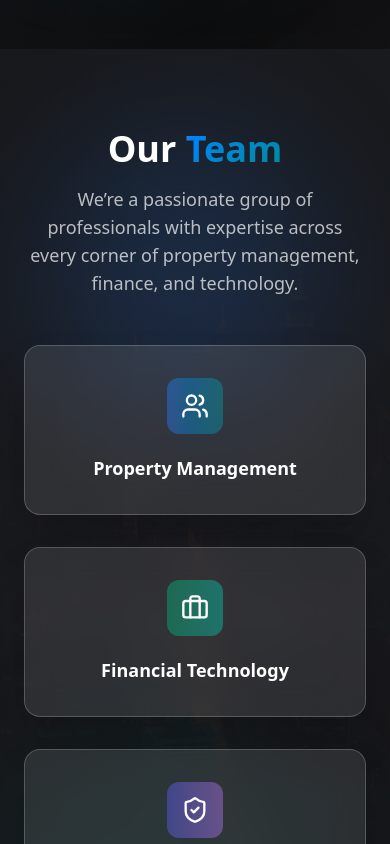
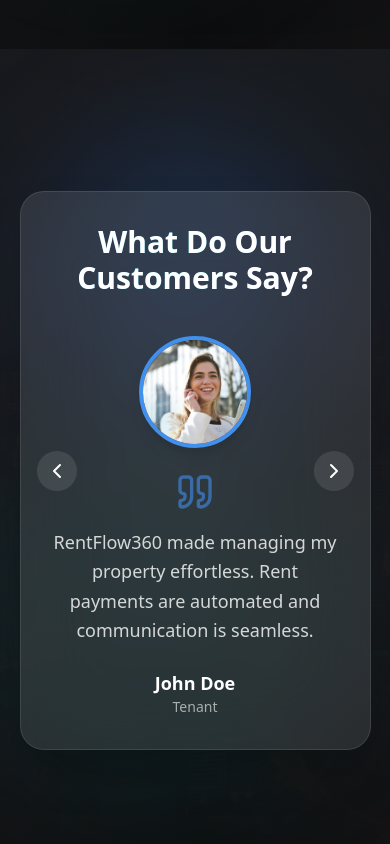
Before and after one commit to alexkemboi/kipsrealityweb, a Next.js app: page / in a window 390 px wide. Shown: the part 4600-5444 px from the top of the page. Built offline with nearby package versions, Linux system fonts and the light colour scheme.

Commit message:
feat:Added testimonial to main page and adjusted bg

```diff
--- a/src/app/page.tsx
+++ b/src/app/page.tsx
@@ -9,6 +9,7 @@
 import Services from "../components/LandingPage/ServicesSection";
 import Plans from "../components/LandingPage/Plans";
 import Contact from "../components/LandingPage/ContactUs";
+import Testimonials from "../components/LandingPage/Testimonial";
 
 export default function Home() {
 
@@ -21,6 +22,7 @@
       {/* About Us Section */}
       <About />
       <WhatMakes />
+      <Testimonials />
       <OurTeam />
       <BrandPromise />
       <Services />
--- a/src/components/LandingPage/Testimonial.tsx
+++ b/src/components/LandingPage/Testimonial.tsx
@@ -2,6 +2,8 @@
 
 import Image from "next/image";
 import { ChevronLeft, ChevronRight, Quote } from "lucide-react";
+import aboutBg from "@/assets/hero-cityscape.jpg";
+
 import { useState } from "react";
 
 const testimonials = [
@@ -35,13 +37,34 @@
   const { name, role, image, text } = testimonials[index];
 
   return (
-    <section className="relative py-20 bg-[#111d33] text-white overflow-hidden flex items-center justify-center">
-      {/* Floating Gradient Orbs */}
-      <div className="absolute top-10 left-10 w-64 h-64 bg-blue-500/20 blur-3xl rounded-full animate-float-slow"></div>
-      <div className="absolute bottom-10 right-10 w-72 h-72 bg-cyan-500/20 blur-3xl rounded-full animate-float-medium"></div>
+   <section
+      id="about"
+      className="relative min-h-screen flex items-center justify-center overflow-hidden"
+    >
+      {/* Background Image & Overlays */}
+      <div className="absolute inset-0 z-0">
+        <Image
+          src={aboutBg}
+          alt="City skyline background for About section"
+          fill
+          className="object-cover"
+          quality={90}
+          priority
+        />
+        <div className="absolute inset-0 bg-neutral-900/95" />
+        <div className="absolute inset-0 bg-gradient-to-t from-neutral-950/80 via-transparent to-neutral-900/60" />
+        <div className="absolute inset-0 bg-gradient-to-r from-neutral-900/40 via-transparent to-neutral-900/40" />
+        <div className="absolute inset-0 opacity-[0.03]">
+          <div className="absolute inset-0 bg-[linear-gradient(rgba(255,255,255,0.1)_1px,transparent_1px),linear-gradient(90deg,rgba(255,255,255,0.1)_1px,transparent_1px)] bg-[size:80px_80px] [mask-image:radial-gradient(ellipse_60%_50%_at_50%_50%,black,transparent)]" />
+        </div>
+
+        {/* Floating Orbs */}
+        <div className="absolute top-20 left-10 w-72 h-72 bg-blue-500/15 rounded-full blur-3xl animate-float-slow" />
+        <div className="absolute bottom-20 right-10 w-96 h-96 bg-cyan-500/10 rounded-full blur-3xl animate-float-medium delay-2000" />
+      </div>
 
       {/* Main Container */}
-      <div className="relative z-10 w-[90%] max-w-4xl bg-white/10 border border-white/10 backdrop-blur-2xl rounded-3xl shadow-2xl p-8 md:p-12 flex flex-col items-center text-center transition-all duration-300 hover:shadow-blue-500/20">
+      <div className="relative z-10 w-[90%] -w-4xl bg-white/10 border border-white/10 backdrop-blur-2xl rounded-3xl shadow-2xl p-8 md:p-12 flex flex-col items-center text-center transition-all duration-300 hover:shadow-blue-500/20">
         {/* Heading */}
         <h2 className="font-poppins font-bold text-3xl md:text-4xl mb-10 bg-gradient-to-r from-blue-400 via-cyan-400 to-purple-400 bg-clip-text text-white animate-gradient">
           What Do Our Customers Say?
```
